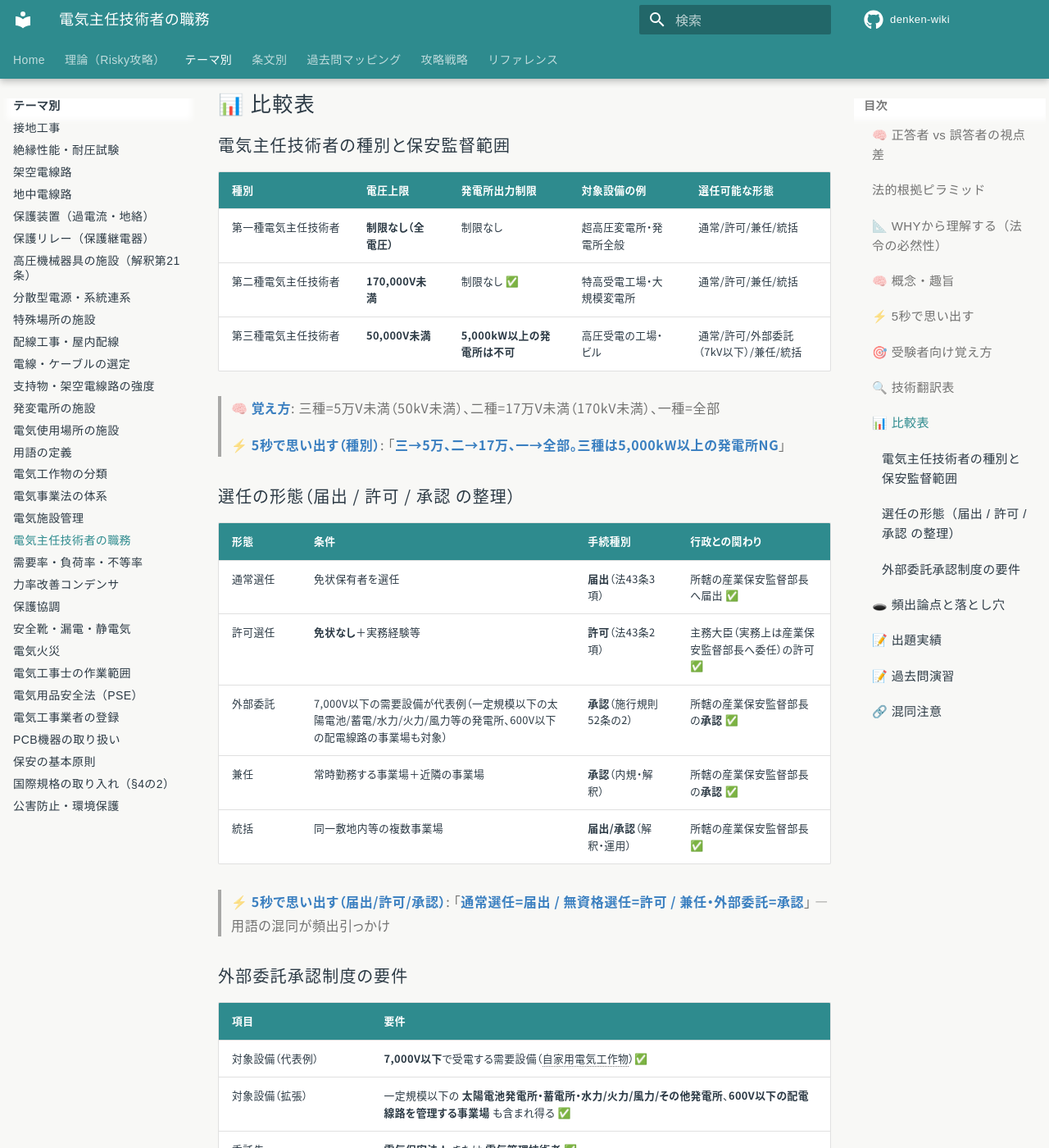
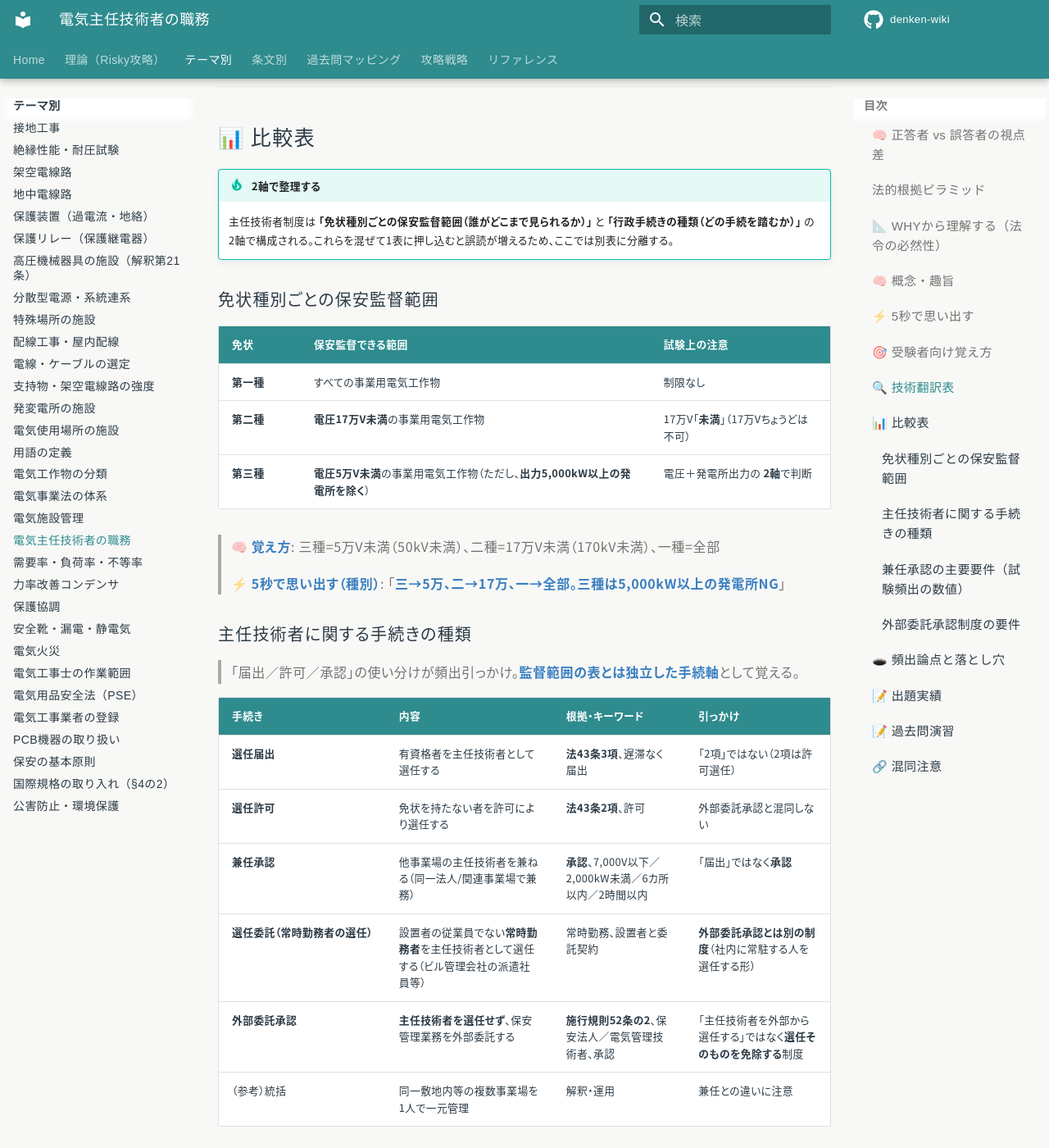
Before and after one commit to kfurufuru/denken-wiki, an MkDocs documentation site: the page built from docs/themes/shunin-gijutsusha.md, in a window 1280 px wide and 1400 px high, scrolled down 4156 px. Shown: the whole window at 82% size. Built offline with MkDocs 1.6.1 and Material for MkDocs 9.7.7, drawn with Linux system fonts in a browser that asks for light colours; emoji names are drawn with the system emoji font; comment, search, counter and statistics services are not loaded; some of the changed text lies outside the part shown.

Commit message:
fix(themes/shunin-gijutsusha): ChatGPT校閲7点反映 v1.3 — 比較表を「監督範囲」と「手続き」の2軸に分離
主任技術者制度の「免状種別ごとの保安監督範囲」と「行政手続きの種類（届出/許可/承認）」を
1表に押し込んでいたため誤読リスクがあったため、2表に分離して整理。

主な変更:
- 比較表を「免状種別ごとの保安監督範囲」「主任技術者に関する手続きの種類」の2軸に分離
- 兼任承認の主要要件（7,000V以下/2,000kW未満/6カ所以内/2時間以内）を独立表で明示し「7・2・6・2」リズム暗記化
- 「選任委託（常時勤務者の選任）」を外部委託承認とは別カテゴリとして独立追加
- 外部委託承認は「主任技術者を選任しない場合の承認制度」と明記し danger admonition で誤解防止
- 「50,000V未満（49,999V以下）」→「条文表現は5万Vに達しない＝5万V未満」に修正
- R08上期予測表現を「出題リスク高い」→「再出題されても不思議ではない／直前確認対象」に弱める
- 月次点検3月特例に「まず原則1月1回以上を覚える／3月特例は改正論点」優先順位ガイドを追加

Co-Authored-By: Claude Opus 4.7 <noreply@anthropic.com>

```diff
--- a/docs/themes/shunin-gijutsusha.md
+++ b/docs/themes/shunin-gijutsusha.md
@@ -13,7 +13,7 @@
 | 観点 | ❌ 誤答者 | ✅ 正答者 |
 |------|----------|----------|
 | 監督範囲の判断 | 電圧だけで判断し、発電所の出力制限（5,000kW）を見落とす | 「電圧＋発電所出力」の2軸でチェックする習慣がある |
-| 選任形態の整理 | 「選任か外部委託か」の2択でしか考えない | 通常/許可/外部委託/兼任/統括の5パターンを場面別に整理済み |
+| 選任形態の整理 | 「選任か外部委託か」の2択でしか考えない | 「免状種別ごとの監督範囲」と「行政手続の種類（届出/許可/承認）」を**別軸**で整理し、選任届出・選任許可・兼任承認・選任委託・外部委託承認を区別する |
 | 許可選任と外部委託の区別 | どちらも「免状なし・例外的な制度」として混同する | 許可選任=人を社内で選任（免状の代替）、外部委託=選任義務ごと外部に移転と明確に区別 |
 | 保安規程との関係 | 保安規程の中に主任技術者の手続きが含まれると誤解 | 「42条と43条は別の義務」と理解し、別々に届出が必要と把握 |
 
@@ -108,29 +108,51 @@
 
 ## 📊 比較表
 
-### 電気主任技術者の種別と保安監督範囲
+!!! tip "2軸で整理する"
+    主任技術者制度は **「免状種別ごとの保安監督範囲（誰がどこまで見られるか）」** と **「行政手続きの種類（どの手続を踏むか）」** の2軸で構成される。これらを混ぜて1表に押し込むと誤読が増えるため、ここでは別表に分離する。
 
-| 種別 | 電圧上限 | 発電所出力制限 | 対象設備の例 | 選任可能な形態 |
-|------|---------|--------------|------------|--------------|
-| 第一種電気主任技術者 | **制限なし（全電圧）** | 制限なし | 超高圧変電所・発電所全般 | 通常/許可/兼任/統括 |
-| 第二種電気主任技術者 | **170,000V未満** | 制限なし ✅ | 特高受電工場・大規模変電所 | 通常/許可/兼任/統括 |
-| 第三種電気主任技術者 | **50,000V未満** | **5,000kW以上の発電所は不可** | 高圧受電の工場・ビル | 通常/許可/外部委託（7kV以下）/兼任/統括 |
+### 免状種別ごとの保安監督範囲
+
+| 免状 | 保安監督できる範囲 | 試験上の注意 |
+|------|----------------|------------|
+| **第一種** | すべての事業用電気工作物 | 制限なし |
+| **第二種** | **電圧17万V未満**の事業用電気工作物 | 17万V「**未満**」（17万Vちょうどは不可）|
+| **第三種** | **電圧5万V未満**の事業用電気工作物（ただし、**出力5,000kW以上の発電所を除く**）| 電圧＋発電所出力の **2軸**で判断 |
 
 > 🧠 **覚え方**: 三種=5万V未満（50kV未満）、二種=17万V未満（170kV未満）、一種=全部
 
 > ⚡ **5秒で思い出す（種別）**: 「**三→5万、二→17万、一→全部。三種は5,000kW以上の発電所NG**」
 
-### 選任の形態（届出 / 許可 / 承認 の整理）
+### 主任技術者に関する手続きの種類
 
-| 形態 | 条件 | 手続種別 | 行政との関わり |
-|------|------|---------|--------------|
-| 通常選任 | 免状保有者を選任 | **届出**（法43条3項） | 所轄の産業保安監督部長へ届出 ✅ |
-| 許可選任 | **免状なし**＋実務経験等 | **許可**（法43条2項） | 主務大臣（実務上は産業保安監督部長へ委任）の許可 ✅ |
-| 外部委託 | 7,000V以下の需要設備が代表例（一定規模以下の太陽電池/蓄電/水力/火力/風力等の発電所、600V以下の配電線路の事業場も対象） | **承認**（施行規則52条の2） | 所轄の産業保安監督部長の**承認** ✅ |
-| 兼任 | 常時勤務する事業場＋近隣の事業場 | **承認**（内規・解釈） | 所轄の産業保安監督部長の**承認** ✅ |
-| 統括 | 同一敷地内等の複数事業場 | **届出/承認**（解釈・運用） | 所轄の産業保安監督部長 ✅ |
+> 「届出／許可／承認」の使い分けが頻出引っかけ。**監督範囲の表とは独立した手続軸**として覚える。
 
-> ⚡ **5秒で思い出す（届出/許可/承認）**: 「**通常選任=届出 / 無資格選任=許可 / 兼任・外部委託=承認**」 — 用語の混同が頻出引っかけ
+| 手続き | 内容 | 根拠・キーワード | 引っかけ |
+|--------|------|--------------|---------|
+| **選任届出** | 有資格者を主任技術者として選任する | **法43条3項**、遅滞なく届出 | 「2項」ではない（2項は許可選任）|
+| **選任許可** | 免状を持たない者を許可により選任する | **法43条2項**、許可 | 外部委託承認と混同しない |
+| **兼任承認** | 他事業場の主任技術者を兼ねる（同一法人/関連事業場で兼務） | **承認**、7,000V以下／2,000kW未満／6カ所以内／2時間以内 | 「届出」ではなく**承認** |
+| **選任委託（常時勤務者の選任）** | 設置者の従業員でない**常時勤務者**を主任技術者として選任する（ビル管理会社の派遣社員等）| 常時勤務、設置者と委託契約 | **外部委託承認とは別の制度**（社内に常駐する人を選任する形）|
+| **外部委託承認** | **主任技術者を選任せず**、保安管理業務を外部委託する | **施行規則52条の2**、保安法人／電気管理技術者、承認 | 「主任技術者を外部から選任する」ではなく**選任そのものを免除する**制度 |
+| （参考）統括 | 同一敷地内等の複数事業場を1人で一元管理 | 解釈・運用 | 兼任との違いに注意 |
+
+!!! danger "外部委託承認を「選任の形態」と誤解しない"
+    外部委託承認は **主任技術者を選任しない場合の承認制度**。社内に主任技術者がいないことを前提に、保安法人または電気管理技術者へ保安管理業務を委ねる仕組み。「主任技術者を外部の人に選任する」という制度ではない。
+
+> ⚡ **5秒で思い出す（届出/許可/承認）**: 「**有資格選任=届出（3項）／無資格選任=許可（2項）／兼任・外部委託=承認**」 — 用語の混同が頻出引っかけ
+
+### 兼任承認の主要要件（試験頻出の数値）
+
+| 項目 | 要件 |
+|------|------|
+| 受電電圧 | **7,000V以下** |
+| 最大電力 | **2,000kW未満** |
+| 兼任できる事業場数 | **選任中の事業場を含めて6カ所以内** |
+| 緊急時到達範囲 | **常勤場所または自宅から概ね2時間以内** |
+| 法人関係 | 同一法人または密接な関係にある事業場 |
+
+!!! tip "兼任は「7・2・6・2」で覚える"
+    **7**,000V以下／**2**,000kW未満／**6**カ所以内／**2**時間以内 — 4つの数値を「7・2・6・2」のリズムで暗記。試験で個別の数値が問われたときに即答できる。
 
 ### 外部委託承認制度の要件
 
@@ -148,6 +170,9 @@
 !!! warning "法令改正あり — [KAISEI-2025-001](../reference/hourei-kaisei.md#kaisei-2025-001)"
     令和7年4月1日施行の改正により、外部委託承認制度を利用する**需要設備**の月次点検が、一定要件下で **3月に1回以上** に緩和可能に。発電所・蓄電所・配電線路の事業場は対象外。詳細は[法令改正一覧](../reference/hourei-kaisei.md#kaisei-2025-001)。
 
+!!! tip "受験者向けの優先順位"
+    まず **「原則: 1月に1回以上」** を確実に覚える（過去問の正答はこちら）。**3月特例は改正論点**として後から重ね塗りする位置づけ。R08以降で改正反映が出題されたとき初めて「3月特例の4要件」を答えられる準備でよい。基礎を押さえないまま例外から覚えると本試験で混乱する。
+
 !!! warning "外部委託 = 需要設備だけ ではない"
     7,000V以下の需要設備は**代表例**（出題比率も高い）だが、**正式には**一定規模以下の太陽電池/蓄電/水力/火力/風力/その他発電所、600V以下の配電線路を管理する事業場も対象になり得る。「需要設備限定」と決めつけない。
 
@@ -158,7 +183,8 @@
 > 危険度ランク: 🔴致命（連鎖失点リスク）/ 🟡要注意（単発失点）/ 🟢安心（加点要素）
 
 1. 🟡 :dart: **第三種の監督範囲は「5万V以下」ではなく「5万V未満」**
-    - **50,000V**ちょうどは第三種では監督不可。**50,000V未満**（49,999V以下）が正しい上限
+    - 条文表現は「**電圧50,000Vに達しない**事業用電気工作物」 — つまり **5万V未満**
+    - **50,000Vちょうど**は第三種では監督不可（5万Vを含まない）
     - 「未満」と「以下」を引っかける選択肢が頻出。条文の表現を正確に覚える
 
 2. 🔴 :dart: **第三種は発電所出力にも制限がある（電圧だけで判断しない）**
@@ -215,7 +241,7 @@
 | R07下期 | — | — | 直接出題なし（問1：電気使用制限 法34条の2） | — |
 | R08上期 | — | — | 未実施（CBT試験期間：2026年7〜8月予定） | — |
 
-> 📌 直接出題は R05上期（問1）が直近。R06〜R07は4回連続で非出題。**R08上期での出題リスク高い**（電気事業法43条は頻出論点）。全年度確認済み。
+> 📌 直接出題は R05上期（問1）が直近。R06〜R07は4回連続で非出題。電気事業法43条は頻出論点であり、**R08上期で再出題されても不思議ではない**ため**直前確認対象**として扱う（出題確率の断定はしない）。全年度確認済み。
 
 ---
 
@@ -354,6 +380,8 @@
 
 ---
 
-*最終確認: 2026-05-09 | ステータス: v1.2 | [バージョニング基準](../reference/versioning.md)*
+*最終確認: 2026-05-09 | ステータス: v1.3 | [バージョニング基準](../reference/versioning.md)*
+
+> **v1.3 修正点（2026-05-09）**: ① 比較表を **「免状種別ごとの保安監督範囲」** と **「主任技術者に関する手続きの種類」** の **2軸に分離**（手続きと監督範囲の混在による誤読を防止）。② 兼任承認の主要要件（**7,000V以下／2,000kW未満／6カ所以内／2時間以内**）を独立表で明示し「7・2・6・2」リズムで暗記化。③ 「**選任委託（常時勤務者の選任）**」を **外部委託承認とは別カテゴリ** として独立追加。④ 外部委託承認は「**主任技術者を選任しない場合の承認制度**」と明記し dangerバナーで誤解防止。⑤ 「50,000V未満（49,999V以下）」を「**条文表現は5万Vに達しない＝5万V未満**」に修正。⑥ R08上期予測表現を「出題リスク高い」→「**再出題されても不思議ではない／直前確認対象**」に弱める。⑦ 月次点検3月特例に **「まず原則1月1回以上を覚える／3月特例は改正論点」** の優先順位ガイドを追加。
 
 > **v1.2 修正点（2026-05-09）**: 一次ソース（e-Gov／経産省／産業保安監督部／主任技術者制度の解釈及び運用／Q&A）に基づく整合化。① 法43条の項番修正（届出は「2項」→**3項**、誠実義務「3項」→**4項**、指示遵守「4項」→**5項**）。② 第三種の監督範囲を「5万V**未満**」「**5,000kW以上**の発電所を除く」と統一。③ 外部委託対象を「需要設備限定」から「7,000V以下需要設備が代表例＋一定規模以下の太陽電池/蓄電/水力/火力/風力等の発電所・600V以下配電線路の事業場も対象」へ修正。④ 月次点検頻度を「原則1月1回以上／特例3月1回以上（**2025-04-01施行**）」へ更新。⑤ 「届出/許可/承認」整理表と受験者向け覚え方セクションを追加。
```
